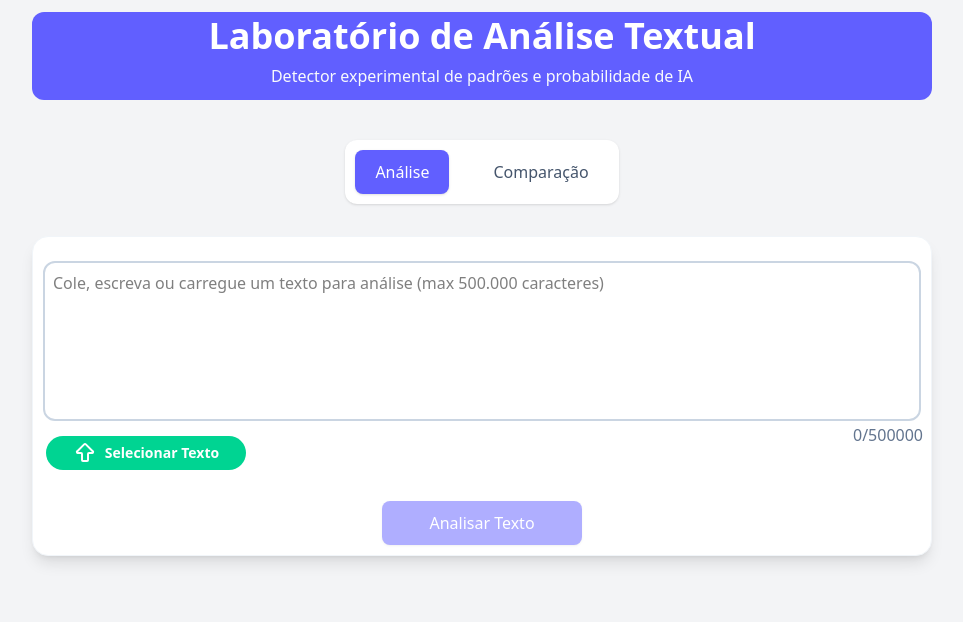
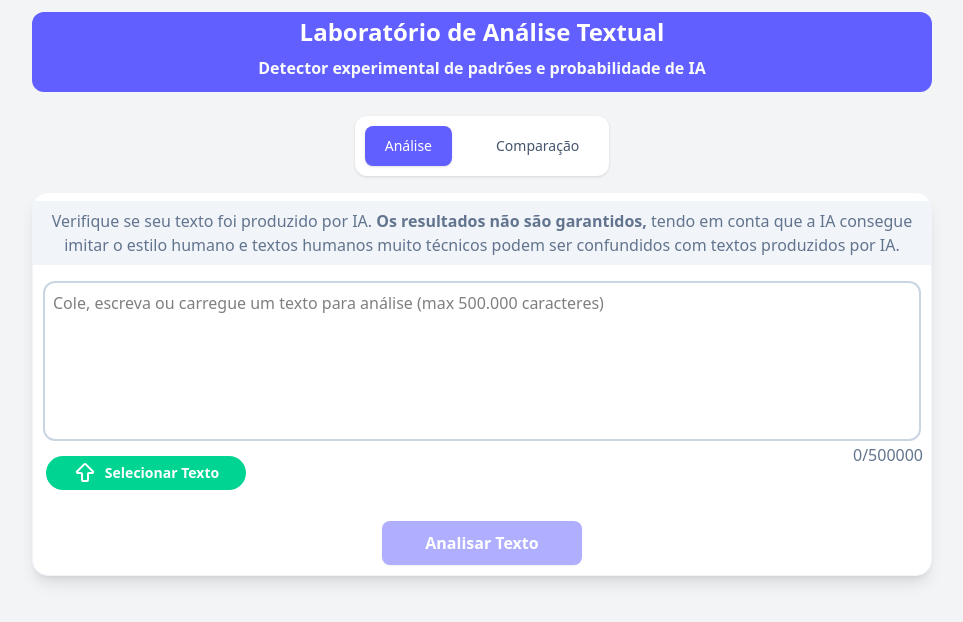
Before and after one commit to marvieiradev/simple-text-analyzer, a Next.js app: page / in a window 1280 px wide. Shown: the top 622 px of the page, without its empty margins (158-1121 px from the left). Built offline with nearby package versions, Linux system fonts and the light colour scheme.

Commit message:
feat: adds asynchronous loading and improvements to text similarity analysis.

```diff
--- a/app/page.tsx
+++ b/app/page.tsx
@@ -15,6 +15,7 @@ export default function Home() {
   const [resultado, setResultado] = useState<any>(null);
   const [similarity, setSimilarity] = useState<any>(null);
   const [elsResultados, setElsResultados] = useState<any[]>([]);
+  const [isLoading, setIsLoading] = useState(false);
   const [color, setColor] = useState({
     bg: "bg-gray-100",
     text: "text-gray-700",
@@ -32,11 +33,6 @@ export default function Home() {
       text: "text-green-600",
       bar: "bg-green-500",
     },
-    yellow: {
-      bg: "bg-yellow-100",
-      text: "text-yellow-600",
-      bar: "bg-yellow-500",
-    },
     orange: {
       bg: "bg-orange-100",
       text: "text-orange-600",
@@ -50,6 +46,8 @@ export default function Home() {
   };
 
   async function analisar(texto: string) {
+    setIsLoading(true);
+    try {
       const res = await fetch("/api/analyze", {
         method: "POST",
         headers: {
@@ -57,10 +55,14 @@ export default function Home() {
         },
         body: JSON.stringify({ texto }),
       });
-
       escanearELS(texto);
       const data = await res.json();
       setResultado(data);
+    } catch (error) {
+      return;
+    } finally {
+      setIsLoading(false);
+    }
   }
 
   async function calibrar(texto: string, tipo: "human" | "ia") {
@@ -79,6 +81,8 @@ export default function Home() {
   }
 
   async function compararTextos(texto1: string, texto2: string) {
+    setIsLoading(true);
+    try {
       const res = await fetch("/api/compare", {
         method: "POST",
         headers: {
@@ -98,7 +102,14 @@ export default function Home() {
           bar: "bg-gray-700",
         }
       );
+      if (data) {
         window.scrollTo(0, document.body.scrollHeight);
+      }
+    } catch (error) {
+      return;
+    } finally {
+      setIsLoading(false);
+    }
   }
 
   async function escanearELS(texto: string) {
@@ -132,26 +143,22 @@ export default function Home() {
   }
 
   return (
-    <div className="w-full max-w-225 mx-auto px-6 flex flex-col gap-8">
-      {/* CONTAINER */}
-
-      <div className="max-w-5xl mx-auto flex flex-col gap-8!">
-        {/* HEADER */}
+    <div className="w-full max-w-225 mx-auto px-6 flex flex-col gap-6!">
+      <div className="max-w-5xl mx-auto flex flex-col gap-4!">
         <header className="flex flex-col text-center space-y-2 mt-3! bg-indigo-500 p-1! rounded-xl gap-2!">
-          <h1 className="text-4xl font-bold text-white">
+          <h1 className="text-2xl font-bold text-white">
             Laboratório de Análise Textual
           </h1>
 
-          <p className="text-slate-50 mb-2!">
+          <p className="text-slate-50 mb-2! font-semibold">
             Detector experimental de padrões e probabilidade de IA
           </p>
         </header>
-        {/* TABS */}
         <div className="flex justify-center mt-2!">
           <div className="bg-white shadow-sm rounded-xl p-1 flex gap-1">
             <button
               onClick={() => setTab("analise")}
-              className={`px-6 py-2 rounded-lg transition font-medium ${
+              className={`px-6 py-2 rounded-lg transition font-medium text-sm ${
                 tab === "analise"
                   ? "bg-indigo-500 text-white shadow"
                   : "text-slate-600 hover:bg-slate-100"
@@ -162,7 +169,7 @@ export default function Home() {
 
             <button
               onClick={() => setTab("comparacao")}
-              className={`px-6 py-2 rounded-lg transition font-medium ${
+              className={`px-6 py-2 rounded-lg transition font-medium text-sm ${
                 tab === "comparacao"
                   ? "bg-indigo-500 text-white shadow"
                   : "text-slate-600 hover:bg-slate-100"
@@ -176,8 +183,19 @@ export default function Home() {
         <div className="flex flex-col w-full py-10 p-10 container">
           {tab === "analise" && (
             <div className="w-full bg-white p-8 rounded-2xl shadow-lg border border-slate-100 flex flex-col overflow-hidden py-6">
+              <div className="bg-slate-100 p-2! mt-2!">
+                <p className="text-center text-base text-slate-500">
+                  Verifique se seu texto foi produzido por IA.{" "}
+                  <span className="font-semibold">
+                    Os resultados não são garantidos,{" "}
+                  </span>
+                  tendo em conta que a IA consegue imitar o estilo humano e
+                  textos humanos muito técnicos podem ser confundidos com textos
+                  produzidos por IA.
+                </p>
+              </div>
               <textarea
-                className="border-2 border-slate-300 rounded-xl min-h-40 focus:ring-2 focus:ring-indigo-400 outline-none p-4 mt-6!"
+                className="border-2 border-slate-300 rounded-xl min-h-40 focus:ring-2 focus:ring-indigo-400 outline-none p-4 mt-4!"
                 placeholder="Cole, escreva ou carregue um texto para análise (max 500.000 caracteres)"
                 value={texto1}
                 maxLength={textLimit}
@@ -213,12 +231,12 @@ export default function Home() {
               <div className="flex justify-center items-center">
                 <button
                   onClick={() => analisar(texto1)}
-                  className={`ml-auto w-50 px-6 py-2 bg-indigo-500 text-white rounded-lg transition shadow-sm ${
+                  className={`ml-auto w-50 px-6 py-2 bg-indigo-500 text-white rounded-lg transition shadow-sm text-base font-semibold ${
                     texto1.length === 0 ? "cursor-not-allowed! opacity-50!" : ""
                   }`}
-                  disabled={texto1.length === 0}
+                  disabled={texto1.length === 0 || isLoading}
                 >
-                  Analisar Texto
+                  {isLoading ? "Analizando ..." : "Analisar Texto"}
                 </button>
               </div>
 
@@ -384,6 +402,14 @@ export default function Home() {
 
           {tab === "comparacao" && (
             <div className="w-full bg-white p-8 rounded-2xl shadow-lg border border-slate-100 flex flex-col overflow-hidden">
+              <div className="bg-slate-100 p-2! mt-2!">
+                <p className="text-center text-base text-slate-500">
+                  Compare dois textos para verificar a similaridade entre eles.{" "}
+                  <span className="font-semibold">
+                    Útil para detectar plágios e cópias.
+                  </span>
+                </p>
+              </div>
               <textarea
                 className="border-2 border-slate-300 rounded-xl p-4 min-h-40"
                 placeholder="Cole, escreva ou carregue um texto para análise (max 500.000 caracteres)"
@@ -457,9 +483,9 @@ export default function Home() {
                   className={`w-50 px-6 py-2 bg-indigo-500 text-white rounded-lg hover:bg-indigo-600 transition shadow-sm ${
                     !texto1 || !texto2 ? "cursor-not-allowed! opacity-50!" : ""
                   }`}
-                  disabled={!texto1 || !texto2}
+                  disabled={!texto1 || !texto2 || isLoading}
                 >
-                  Comparar Textos
+                  {isLoading ? "Comparando..." : "Comparar Textos"}
                 </button>
               </div>
 
@@ -470,7 +496,11 @@ export default function Home() {
                   >
                     <p className="font-semibold text-2xl text-center mb-2!">
                       Similaridade dos textos:{" "}
-                      {`${similarity.score.toFixed(0)}%`}
+                      {`${
+                        similarity.status === "ok"
+                          ? similarity.score.toFixed(0) + "%"
+                          : "Erro ao comparar os textos"
+                      }`}
                     </p>
                     <div
                       className={`bg-slate-300 rounded-full h-4 overflow-hidden mb-2!`}
@@ -478,7 +508,9 @@ export default function Home() {
                       <div
                         className={`${color.bar} h-4 rounded-full transition-all duration-500`}
                         style={{
-                          width: `${similarity.score}%`,
+                          width: `${
+                            similarity.status === "ok" ? similarity.score : 0
+                          }%`,
                         }}
                       />
                     </div>
--- a/lib/analyzer.ts
+++ b/lib/analyzer.ts
@@ -233,8 +233,10 @@ export function extrairMetricas(texto: string) {
     visual = { phase: "Provavelmente IA", color: "red" };
   } else if (scoreFinal <= 70 && scoreFinal > 40) {
     visual = { phase: "Indeterminado / Híbrido", color: "orange" };
-  } else if (scoreFinal <= 40) {
-    visual = { phase: "Provavelmente Humano", color: "green" };
+  } else if (scoreFinal <= 40 && scoreFinal > 20) {
+    visual = { phase: "Provavelmente Humano", color: "blue" };
+  } else if (scoreFinal <= 20) {
+    visual = { phase: "Humano", color: "green" };
   } else if (status === "error") {
     visual = {
       phase: "Texto muito curto para análise confiável.",
--- a/lib/similarity.ts
+++ b/lib/similarity.ts
@@ -1,4 +1,7 @@
+import { isNullOrUndef } from "chart.js/helpers";
 import { stopwords } from "./stopworks";
+
+let status = "";
 
 export function limparTexto(texto: string) {
   return texto
@@ -18,7 +21,7 @@ export function similaridadeJaccard(a: string[], b: string[]) {
   const uniao = new Set([...setA, ...setB]);
 
   return {
-    score: Math.round((intersecao.length / uniao.size) * 100),
+    score: (intersecao.length / uniao.size) * 100,
     palavrasComuns: intersecao,
   };
 }
@@ -44,7 +47,7 @@ export function interpretar(score: number) {
   if (score < 60) {
     return {
       nivel: "Semelhança moderada",
-      cor: "yellow",
+      cor: "orange",
       descricao: "Os textos compartilham algumas ideias.",
     };
   }
@@ -52,8 +55,16 @@ export function interpretar(score: number) {
   if (score < 80) {
     return {
       nivel: "Alta semelhança",
-      cor: "orange",
+      cor: "red",
       descricao: "Os textos compartilham muitas palavras ou estruturas.",
+    };
+  }
+
+  if (status === "error") {
+    return {
+      nivel: "Textos muito curtos para comparacão confiável",
+      cor: "red",
+      descricao: "Não foi possível interpretar a similaridade entre os textos.",
     };
   }
 
@@ -72,9 +83,13 @@ export function compararTextos(texto1: string, texto2: string) {
 
   const interpretacao = interpretar(sim.score);
 
+  const score = sim.score;
+  status = isNaN(score) || isNullOrUndef(score) ? "error" : "ok";
+
   return {
-    score: sim.score,
+    score,
     palavrasComuns: sim.palavrasComuns.slice(0, 20),
+    status,
     ...interpretacao,
   };
 }
```
Lines whose indentation alone changed are shown as unchanged.
